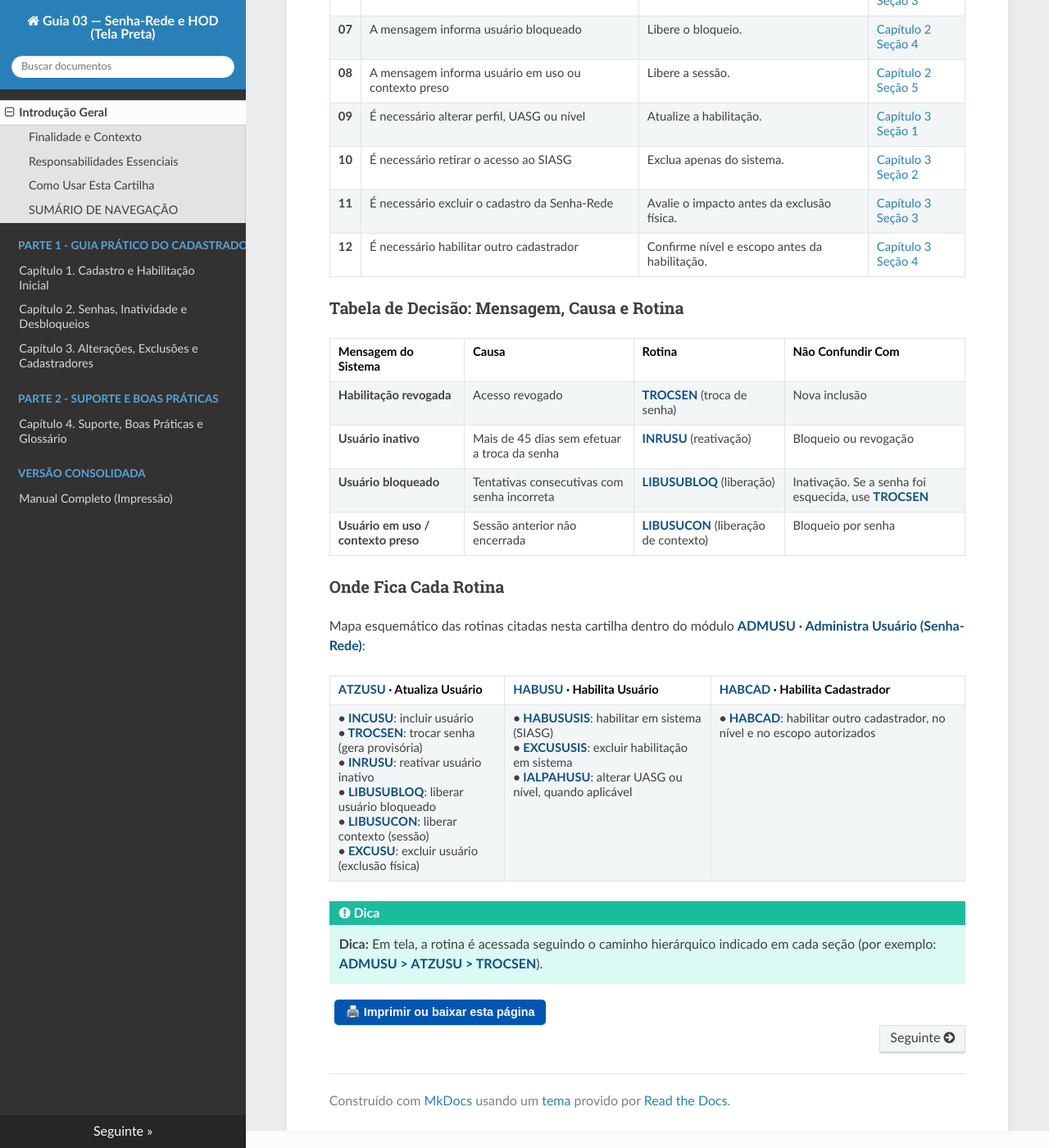
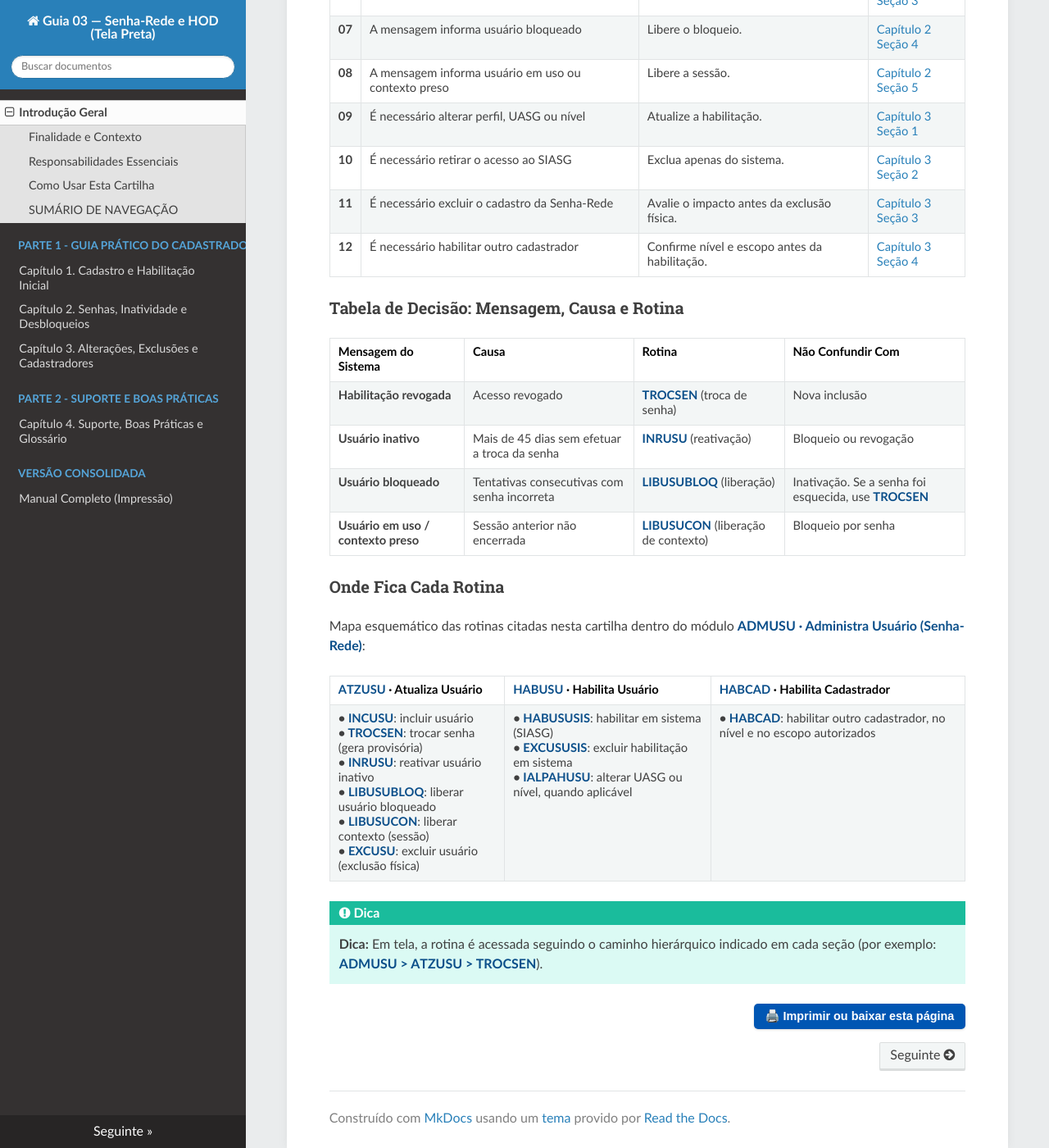
Before and after one commit to siqueiraazevedo2013-cloud/Tutorial-Guia-03-Senha-Rede-HOD, an MkDocs documentation site: the page built from docs/index.md, in a window 1280 px wide and 1400 px high, scrolled down 2043 px. Shown: the whole window at 82% size. Built offline with MkDocs 1.6.1, drawn with Linux system fonts in a browser that asks for light colours; nearby versions of some CDN libraries.

Commit message:
Update extra.css

```diff
--- a/docs/css/extra.css
+++ b/docs/css/extra.css
@@ -226,3 +226,18 @@ html body table code {
     padding: 0 !important;
     white-space: normal !important;
 }
+/* =========================================================
+   ALINHAMENTO DO BOTÃO DE IMPRESSÃO DO RODAPÉ À DIREITA
+   ========================================================= */
+.toolbar-rodape {
+    display: flex !important;
+    justify-content: flex-end !important;
+    align-items: center;
+    width: 100%;
+    margin-top: 24px;
+    margin-bottom: 16px;
+}
+
+.toolbar-rodape .btn-imprimir {
+    margin-left: 0 !important;
+}
```
